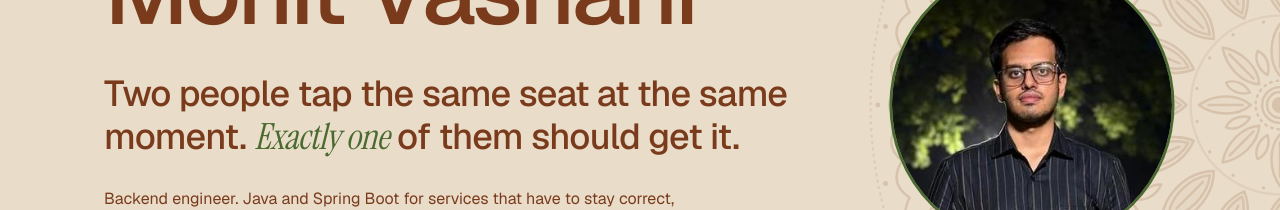
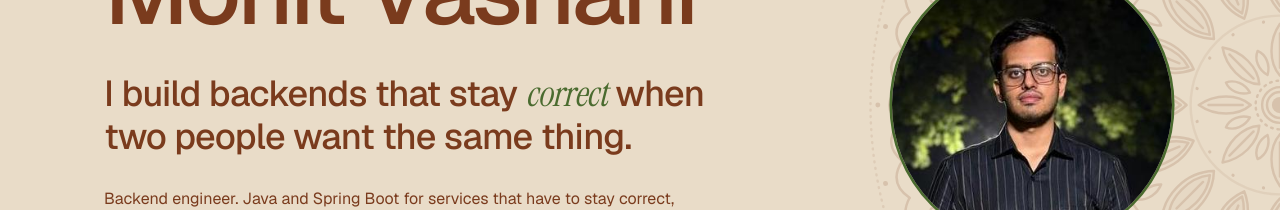
Before and after one commit to Mohitvasnani/portfolio, a Next.js app: page / in a window 1280 px wide. Shown: the part 295-505 px from the top of the page. Built offline with nearby package versions, Linux system fonts and the light colour scheme; no server answers.

Commit message:
Thicken the mandala strokes and the avatar ring

```diff
--- a/app/page.tsx
+++ b/app/page.tsx
@@ -71,9 +71,9 @@ export default function Home() {
                   the whole site read as written to a formula. */}
               <Reveal delay={0.3} className="mt-7 max-w-3xl">
                 <p className="text-2xl leading-[1.18] font-medium tracking-[-0.02em] text-balance sm:text-3xl lg:text-4xl">
-                  Two people tap the same seat at the same moment.{" "}
-                  <span className="serif text-accent">Exactly one</span> of them
-                  should get it.
+                  I build backends that stay{" "}
+                  <span className="serif text-accent">correct</span> when two
+                  people want the same thing.
                 </p>
               </Reveal>
 
```
